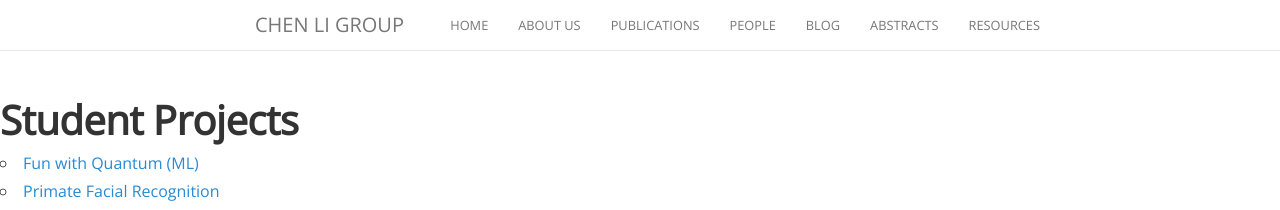
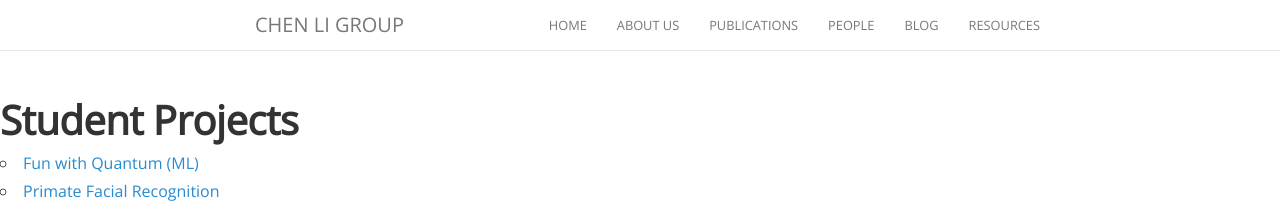
Before and after one commit to chenligroup/chenligroup.github.io, a Jekyll site: the page built from abstracts.md, in a window 1280 px wide. Shown: the top 210 px of the page. Built offline with Jekyll 4.4.1, drawn with Linux system fonts in a browser that asks for light colours; nearby versions of some CDN libraries; comment, search, counter and statistics services are not loaded.

Commit message:
Update _config.yml

```diff
--- a/_config.yml
+++ b/_config.yml
@@ -32,8 +32,6 @@ nav:
     href:           "/people"
   - name:           "blog"
     href:           "/blog"
-  - name:           "abstracts" # felipe added 230602
-    href:           "/abstracts"
   - name:           "resources"
     href:           "/resources"
 
```
